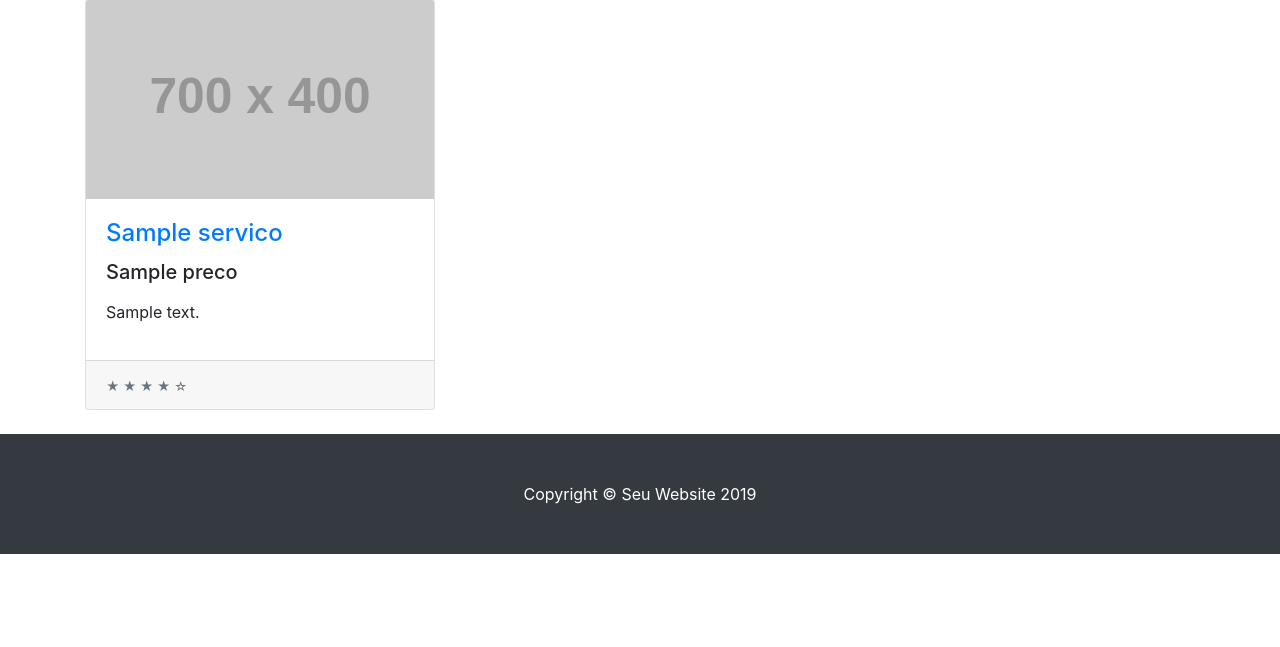
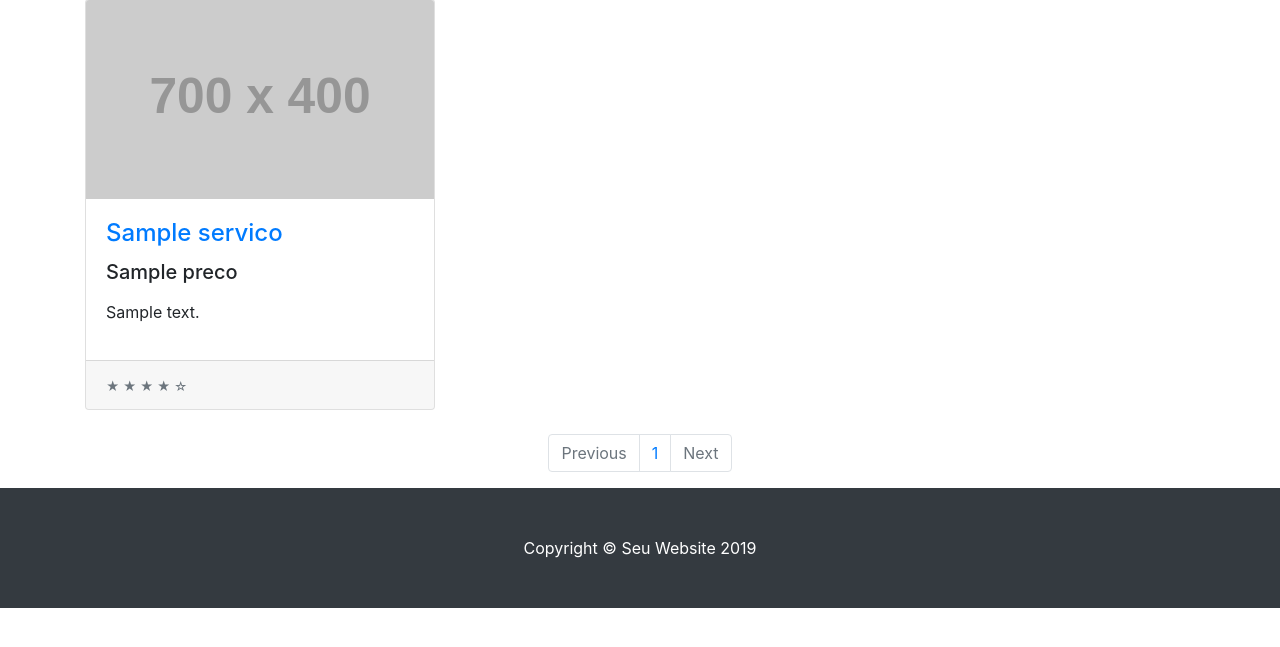
Before and after one commit to dedhio/djangoecommerce, a Django app: template catalogo/templates/catalogo/servicos.html in a window 1280 px wide. Shown: the part 153-800 px from the top of the page. Run offline with Django 3.2, Linux system fonts and the light colour scheme; the template is opened without the code that fills it: most values are stand-ins (such as "Sample title", 1, 10 or a date in 2020); grey boxes labelled with a size stand in for pictures from a placeholder-image service; some libraries are stand-ins or nearby versions.

Commit message:
Cria templatetag pagination

```diff
--- a/catalogo/templates/catalogo/servicos.html
+++ b/catalogo/templates/catalogo/servicos.html
@@ -1,4 +1,6 @@
 {% extends "base.html" %}
+
+{% load pagination %}
 
 {% block title %}
     Serviços | {{ block.super }}
@@ -24,6 +26,6 @@
             </div>
           </div>
         {% endfor %}
-
     </div>
+    {% pagination request paginator page_obj %}
 {% endblock %}
--- a/catalogo/views.py
+++ b/catalogo/views.py
@@ -9,6 +9,7 @@ class ServicosListView(generic.ListView):
     model = Servico
     template_name = 'catalogo/servicos.html'
     context_object_name = 'servicos'
+    paginate_by = 3
 
 
 servicos = ServicosListView.as_view()
@@ -18,6 +19,7 @@ class CategoriaListView(generic.ListView):
 
     template_name = 'catalogo/categoria.html'
     context_object_name = 'servicos'
+    paginate_by = 3
 
     def get_queryset(self):
         return Servico.objects.filter(categoria__slug=self.kwargs['slug'])
--- /dev/null
+++ b/core/templates/pagination.html
@@ -0,0 +1,19 @@
+<div class="row">
+        <div class="col-md-12">
+            <nav aria-label="Page navigation example">
+                <ul class="pagination justify-content-center">
+                <li class="page-item {% if not page_obj.has_previous %}disabled{% endif %}">
+                    <a class="page-link" href="?page={{ page }}{{ getvars }}">Previous</a>
+                </li>
+                    {% for page in paginator.page_range %}
+                    <li class="page-item {% if page_obj.number == page %}active{% endif %}">
+                        <a class="page-link " href="?page={{ page }}{{ getvars }}">{{ page}}</a></li>
+                    {% endfor %}
+                    <li class="page-item {% if not page_obj.has_next %}disabled{% endif %}">
+                        <a class="page-link" href="?page={{ page }}{{ getvars }}">Next</a>
+                    </li>
+                </li>
+                </ul>
+            </nav>
+        </div>
+    </div>
--- /dev/null
+++ b/core/templatetags/pagination.py
@@ -0,0 +1,20 @@
+from django.template import Library
+
+
+register = Library()
+
+
+@register.inclusion_tag('pagination.html')
+def pagination(request, paginator, page_obj):
+    context = {}
+    context['request'] = request
+    context['paginator'] = paginator
+    context['page_obj'] = page_obj
+    getvars = request.GET.copy()
+    if 'page' in getvars:
+        del getvars['page']
+    if len(getvars) > 0:
+        context['getvars'] = '&{0}'.format(getvars.urlencode())
+    else:
+        context['getvars'] = ''
+    return context
```
Also changed, not shown: core/templatetags/__init__.py (added).
